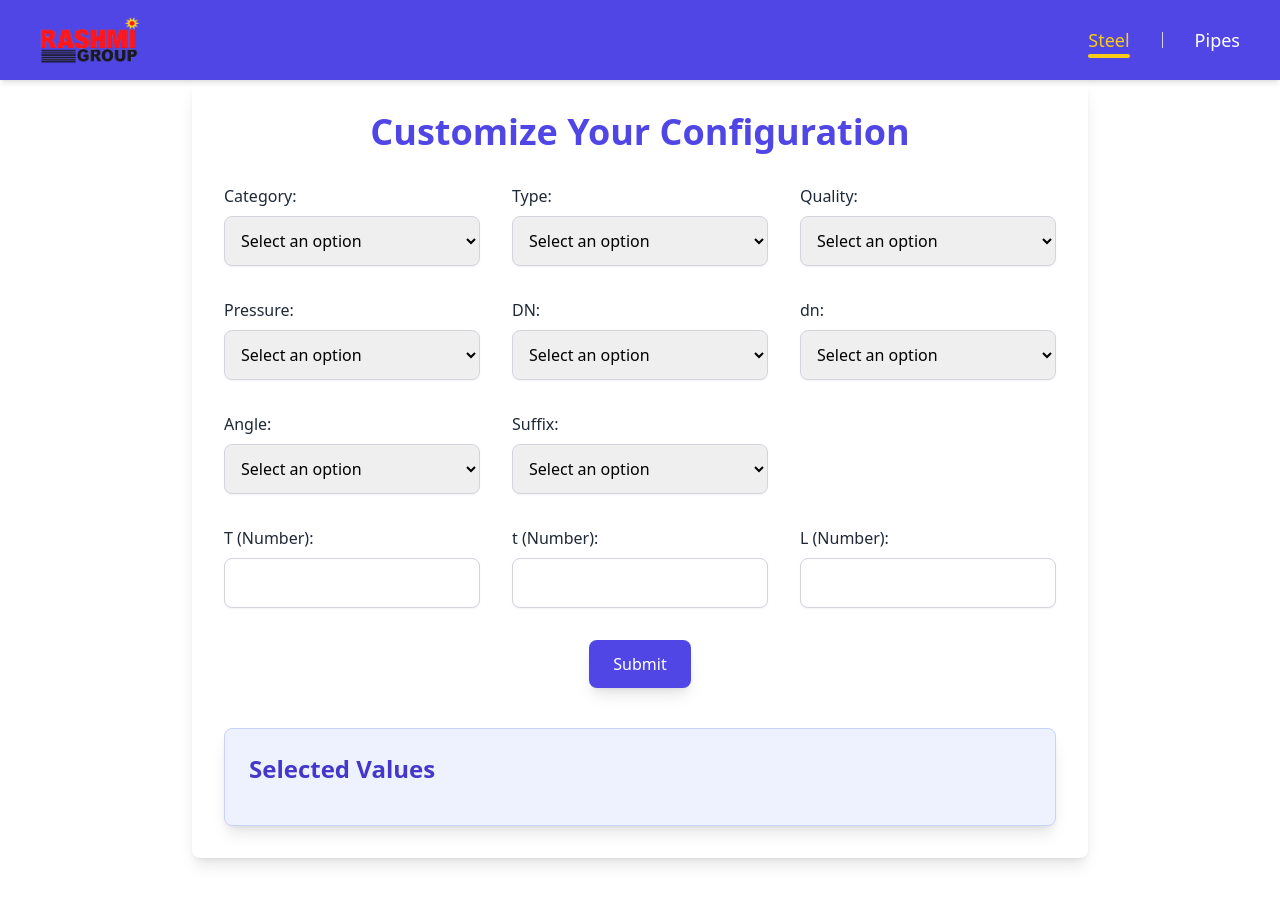
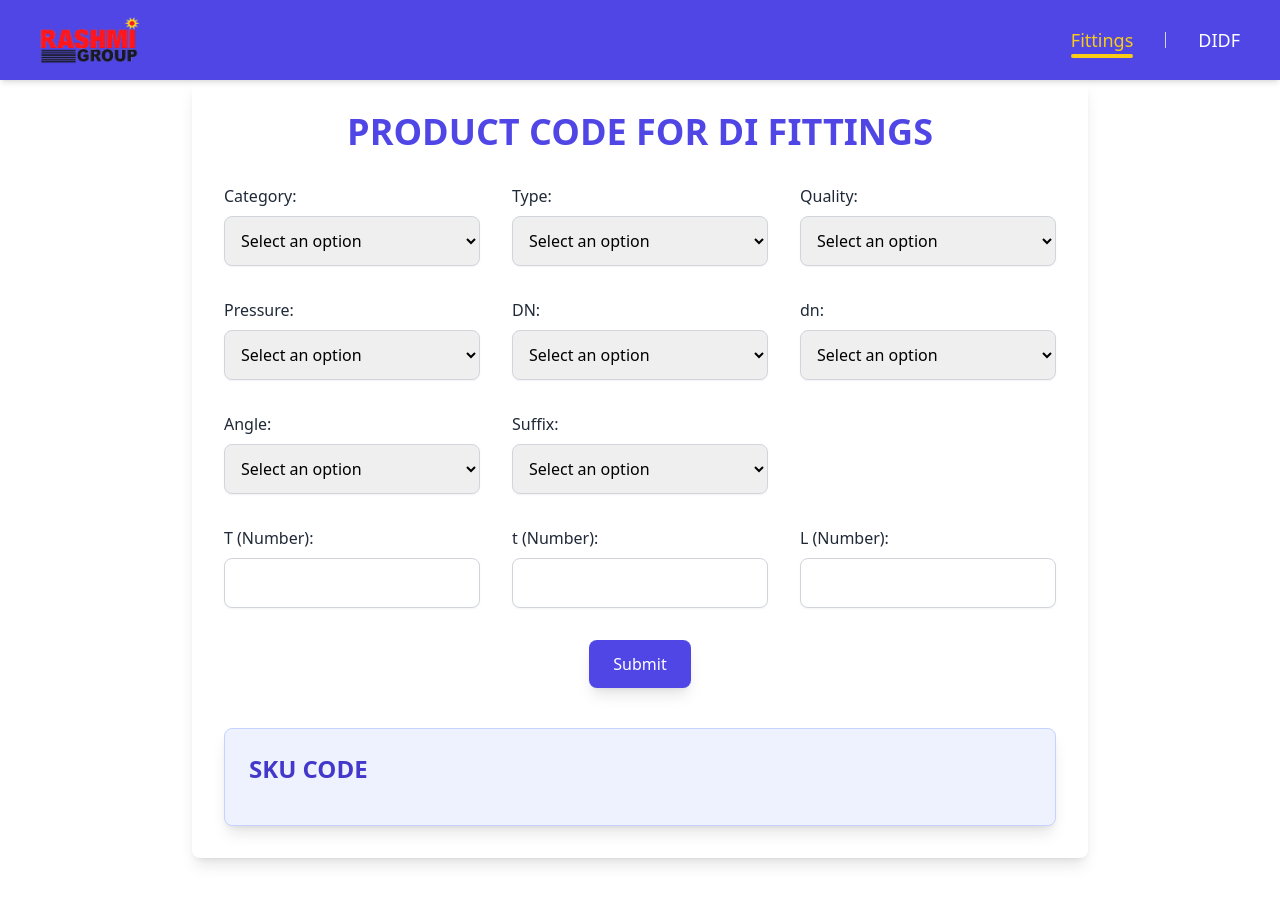
Before and after one commit to Himanshu2239/Form-dashboard, a React (Vite) app: page / in a window 1280 px wide. Shown: the top 904 px of the page. Built offline with nearby package versions, Linux system fonts and the light colour scheme.

Commit message:
little modificatins

```diff
--- a/src/Components/Header/Header.jsx
+++ b/src/Components/Header/Header.jsx
@@ -9,8 +9,8 @@ export default function Header() {
 
   // Array of navigation items
   const navItems = [
-    { label: "Steel", navigateTo: "/" },
-    { label: "Pipes", navigateTo: "/pipes" },
+    { label: "Fittings", navigateTo: "/" },
+    { label: "DIDF", navigateTo: "/pipes" },
   ];
 
   // Function to check if the current item is active
--- a/src/Components/Pipes/PipeForm/PipeForm.jsx
+++ b/src/Components/Pipes/PipeForm/PipeForm.jsx
@@ -76,14 +76,17 @@ const PipeForm = () => {
   // Function to process numeric values for Length and Pressure
   const processNumericValue = (value) => {
     if (value && !isNaN(value)) {
-      const numericValue = parseFloat(value);
+      const numericValue = parseFloat(value) / 100;
 
-      if (numericValue < 100) {
-        return `Y${Math.floor(numericValue / 10)}`;
-      } else if (numericValue >= 100 && numericValue < 1000) {
-        return `${Math.floor(numericValue / 100)}0`;
+      // Formatting logic
+      if (numericValue < 1) {
+        const scaledValue = Math.floor(numericValue * 100); // convert 0.7 to 70
+        return `Y${scaledValue}`;
+      } else if (numericValue >= 1 && numericValue < 10) {
+        const scaledValue = Math.floor(numericValue * 10); // convert 7 to 70
+        return `${Math.floor(numericValue)}Y${scaledValue % 10}`;
       } else {
-        return Math.floor(numericValue / 100).toString();
+        return `${Math.floor(numericValue)}Y`; // convert 70 to 70Y
       }
     } else {
       return "00"; // Default value if input is invalid
@@ -135,7 +138,7 @@ const PipeForm = () => {
         animate={{ opacity: 1, y: 0 }}
         transition={{ duration: 0.6, delay: 0.2 }}
       >
-        Customize Your Configuration
+        Product Code For DIDF
       </motion.h1>
 
       <form onSubmit={handleSubmit} className="space-y-8">
@@ -270,7 +273,7 @@ const PipeForm = () => {
           transition={{ duration: 0.5, delay: 0.4 }}
         >
           <h2 className="text-2xl font-semibold text-indigo-700 mb-4">
-            Generated Barcode
+            SKU CODE
           </h2>
           <pre className="text-lg text-gray-800 whitespace-pre-wrap">
             {result}
--- a/src/Form/Form.jsx
+++ b/src/Form/Form.jsx
@@ -92,6 +92,7 @@ const Form = () => {
       "PN-10": "1",
       "PN-16": "2",
       "PN-25": "3",
+      "PN-40": "4",
     },
     DN: {
       80: "Y8",
@@ -140,12 +141,14 @@ const Form = () => {
       1400: "14",
       1500: "15",
       1600: "16",
+      NA: "00",
     },
     Angle: {
       11.25: "W",
       22.5: "X",
       45: "Y",
       90: "Z",
+      NA: "O"
     },
     Suffix: {
       "INVERT TEE": "IT",
@@ -289,7 +292,7 @@ const Form = () => {
         animate={{ opacity: 1, y: 0 }}
         transition={{ duration: 0.6, delay: 0.2 }}
       >
-        Customize Your Configuration
+        PRODUCT CODE FOR DI FITTINGS
       </motion.h1>
 
       <form onSubmit={handleSubmit} className="space-y-8">
@@ -449,7 +452,7 @@ const Form = () => {
         transition={{ duration: 0.5, delay: 0.4 }}
       >
         <h2 className="text-2xl font-semibold text-indigo-700 mb-4">
-          Selected Values
+          SKU CODE
         </h2>
         <pre className="text-lg text-gray-800 whitespace-pre-wrap">
           {result}
```
